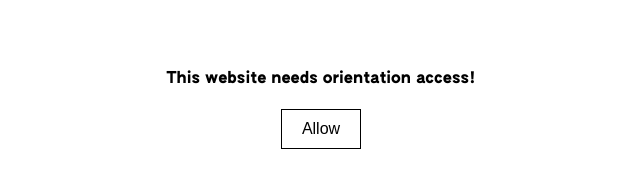
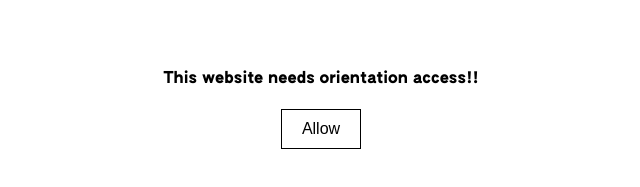
Before and after one commit to theakim200/sensory-vf, a plain HTML site: page index.html in a window 1280 px wide. Shown: the part 291-478 px from the top of the page, 319-959 px from the left. Drawn offline with Linux system fonts and the light colour scheme.

Commit message:
swapped font file

```diff
--- a/index.html
+++ b/index.html
@@ -10,7 +10,7 @@
     <!-- 권한 요청 오버레이 -->
     <div id="permission-overlay">
         <div id="permission-box">
-            <p>This website needs orientation access!</p>
+            <p>This website needs orientation access!!</p>
             <button id="grant-permission">Allow</button>
         </div>
     </div>
```
Also changed, not shown: fonts/SENSORYSansVF.ttf, 1 other file.
